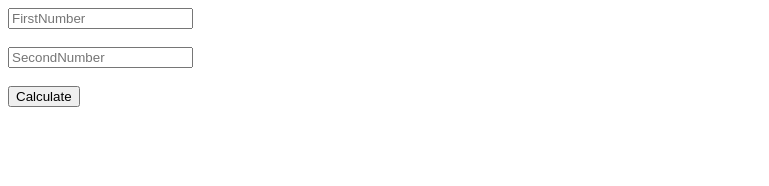
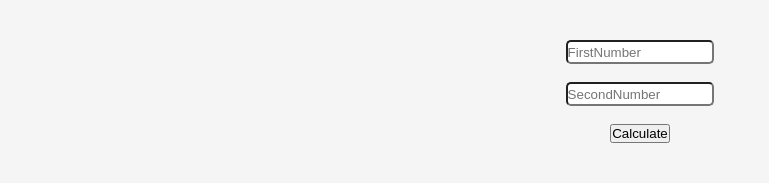
Before and after one commit to Hey-Jarvis/Calci-project, a website: page index.html in a window 1280 px wide. Shown: the whole page, without its empty margins (0-769 px from the left). Drawn offline with Linux system fonts and the light colour scheme.

Commit message:
modifying

```diff
--- a/calculator.js
+++ b/calculator.js
@@ -2,7 +2,7 @@ const express = require('express');
 
 const app = express();
 
-
+app.use(express.static("public"));
 app.use(express.urlencoded({extended: true}));
 
 
--- a/index.html
+++ b/index.html
@@ -3,12 +3,15 @@
 <head>
     <meta charset="UTF-8">
     <title>Calculator</title>
+    <link rel="stylesheet" href="CSS/styles.css">
 </head>
 <body>
-    <form action="/" method="POST">
-        <input type="text" name="num1" placeholder="FirstNumber"><br><br>
-        <input type="text" name="num2" placeholder="SecondNumber"><br><br>
-        <button type="submit" name="submit">Calculate</button>
-    </form>
+    <div class="calci-box">
+        <form action="/" method="POST">
+            <input type="text" name="num1" placeholder="FirstNumber"><br><br>
+            <input type="text" name="num2" placeholder="SecondNumber"><br><br>
+            <button type="submit" name="submit">Calculate</button>
+        </form>
+    </div>
 </body>
 </html>
--- /dev/null
+++ b/public/CSS/styles.css
@@ -0,0 +1,24 @@
+*{
+    margin: 0;
+    padding: 0;
+
+}
+
+.calci-box{
+    display: flex;
+    text-align: center;
+    justify-content: center;
+    padding-top: 40px;
+    padding-bottom: 40px;
+    background-color: #f5f5f5;
+}
+
+input{
+    width: 80%;
+    height: 20px;
+    border-radius: 5px;
+}
+
+button{
+    justify-content: center;
+}
```
Also changed, not shown: package.json (+12 -3 lines).
